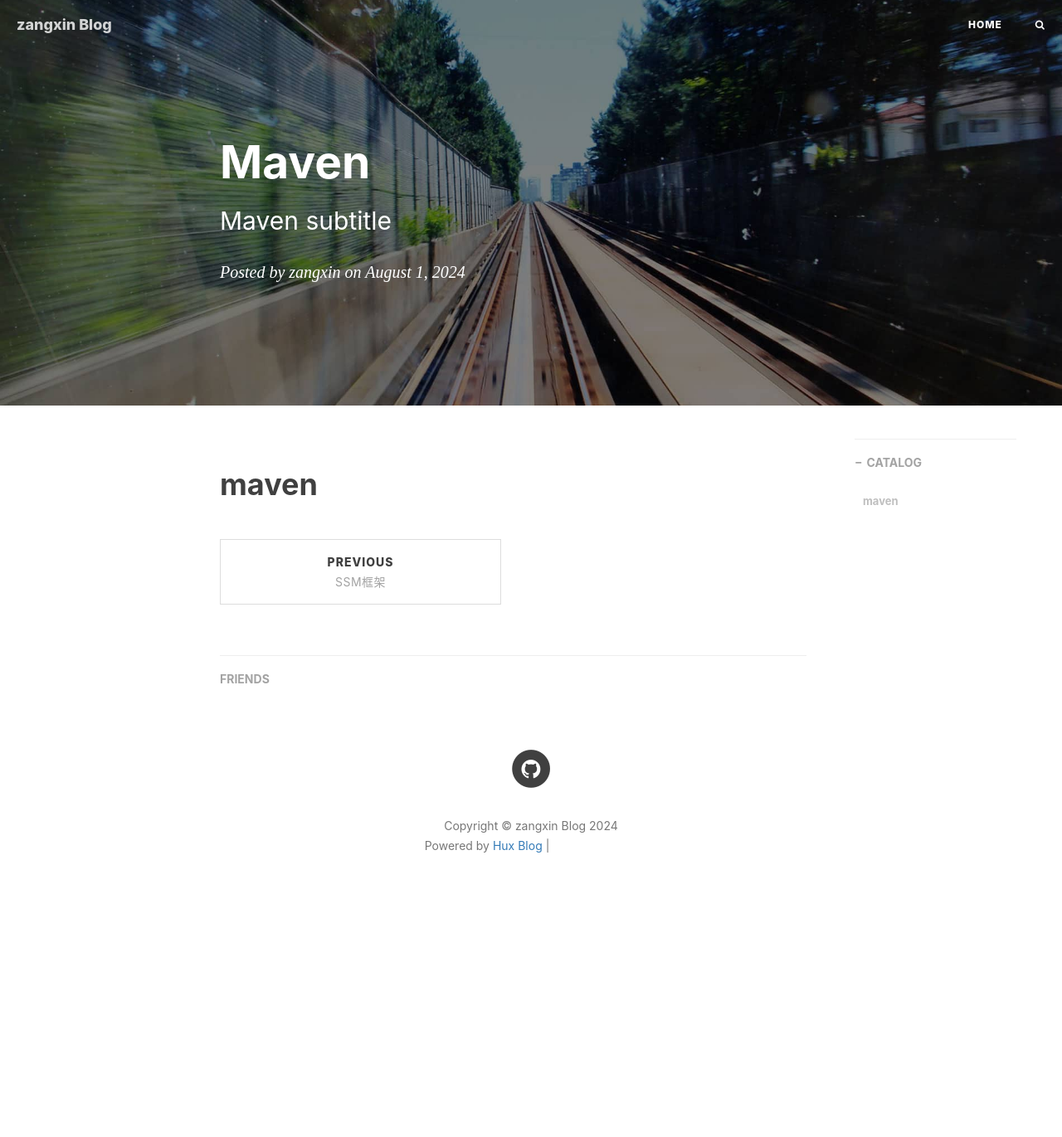
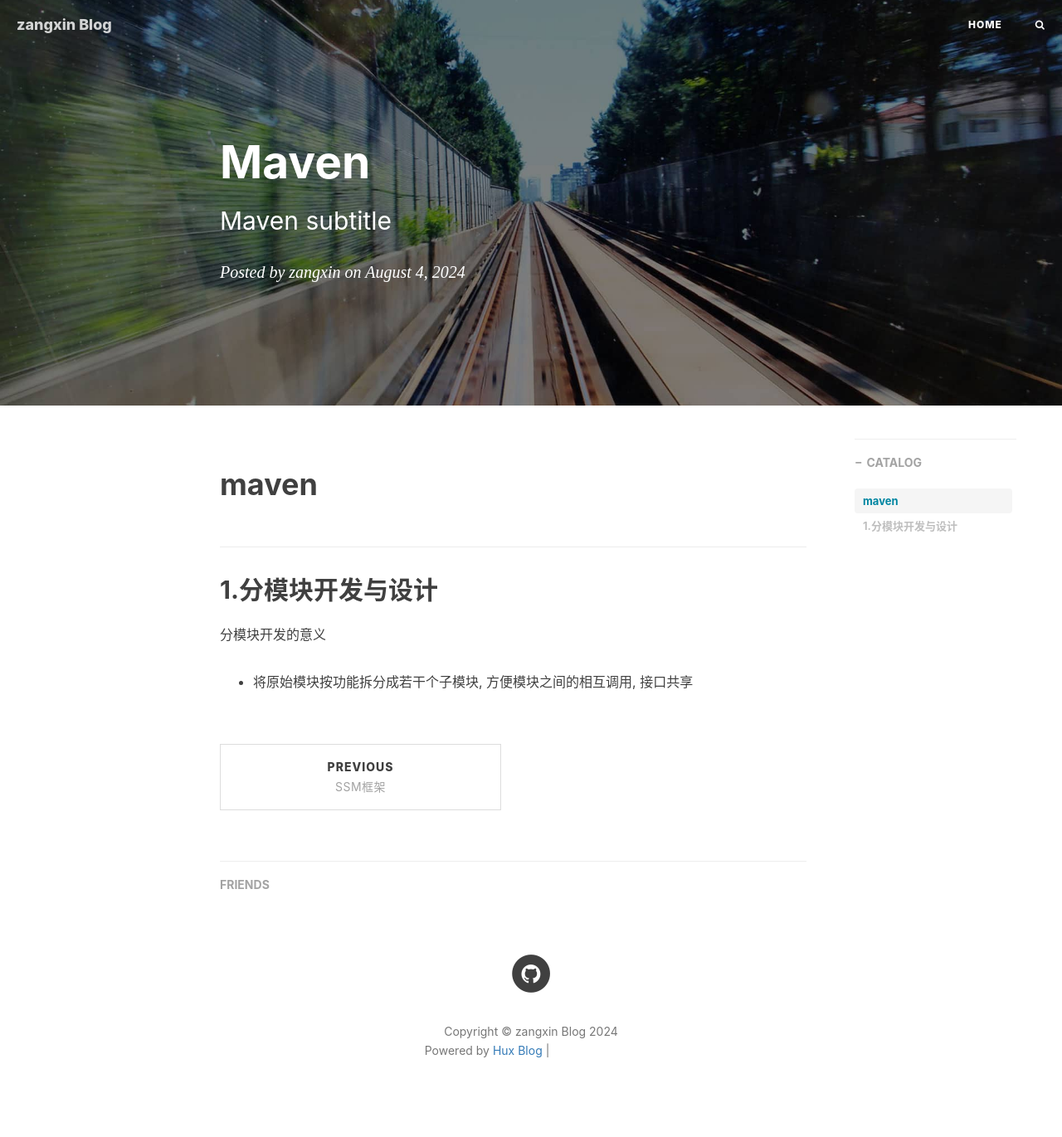
Before and after one commit to zangxin51/zangxin51.github.io, a Jekyll site: the page built from _posts/2024-08-04-maven.markdown, in a window 1280 px wide. Shown: the whole page at 83% size. Built offline with Jekyll 4.4.1, drawn with Linux system fonts in a browser that asks for light colours; nearby versions of some CDN libraries; comment, search, counter and statistics services are not loaded; before the commit the page ends 1124 px from its top, so only the background shows below that; grey boxes are pictures that could not be loaded.

Commit message:
Update 2024-08-04-maven.markdown

```diff
--- a/_posts/2024-08-04-maven.markdown
+++ b/_posts/2024-08-04-maven.markdown
@@ -10,3 +10,9 @@ tags:
 ---
 
 # maven
+
+## 1.分模块开发与设计
+
+分模块开发的意义
+
+- 将原始模块按功能拆分成若干个子模块, 方便模块之间的相互调用, 接口共享
```
Also changed, not shown: other parts of _posts/2024-08-04-maven.markdown (+1 -1 lines).
